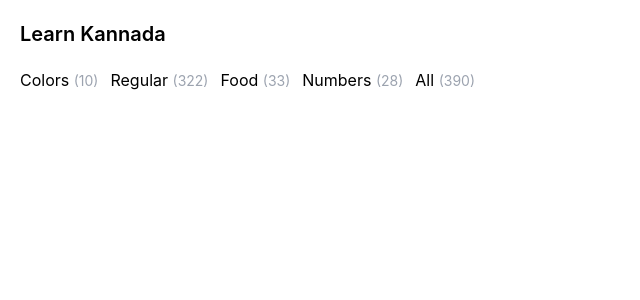
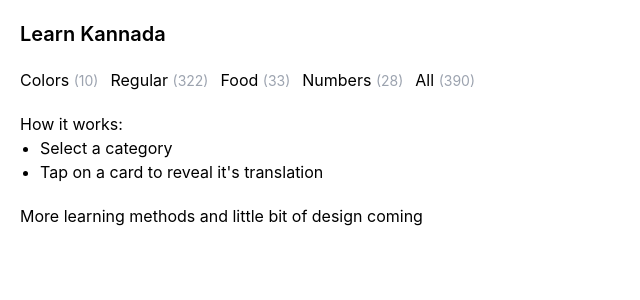
Before and after one commit to rushi/language-flashcards, a Next.js app: page / in a window 1280 px wide. Shown: the top 300 px of the page, without its empty margins (0-640 px from the left). Built offline with nearby package versions, Linux system fonts and the light colour scheme.

Commit message:
Default page

```diff
--- a/components/Header.js
+++ b/components/Header.js
@@ -1,7 +1,11 @@
+import Link from 'next/link';
+
 const Header = () => {
     return (
         <div className="p-5">
-            <h2 className="text-xl font-semibold">Learn Kannada</h2>
+            <Link href="/">
+                <h2 className="cursor-pointer text-xl font-semibold">Learn Kannada</h2>
+            </Link>
         </div>
     );
 };
--- a/components/Page.js
+++ b/components/Page.js
@@ -15,7 +15,7 @@ const Page = ({ title = 'Learn Kannada', children, ...rest }) => {
             </Head>
             <Header />
             <Menu />
-            {children}
+            <main className="px-5 py-5">{children}</main>
         </main>
     );
 };
--- a/pages/[category].js
+++ b/pages/[category].js
@@ -10,7 +10,7 @@ const Grid = ({ category }) => {
     ));
     return (
         <Page title={`${_.capitalize(category)} words`}>
-            <div className="m-5 grid grid-cols-1 gap-6 sm:grid-cols-2 lg:grid-cols-5">{cards}</div>
+            <div className="grid grid-cols-1 gap-6 sm:grid-cols-2 lg:grid-cols-5">{cards}</div>
         </Page>
     );
 };
--- a/pages/index.js
+++ b/pages/index.js
@@ -1,7 +1,20 @@
 import Page from '../components/Page';
 
 const Index = () => {
-    return <Page title="Learn Kannada"></Page>;
+    return (
+        <Page title="Learn Kannada">
+            <p className="">
+                How it works:
+                <ol className="ml-5 list-disc">
+                    <li>Select a category</li>
+                    <li>Tap on a card to reveal it's translation</li>
+                </ol>
+            </p>
+            <p className="py-5">
+                More learning methods and little bit of design coming
+            </p>
+        </Page>
+    );
 };
 
 export default Index;
```
